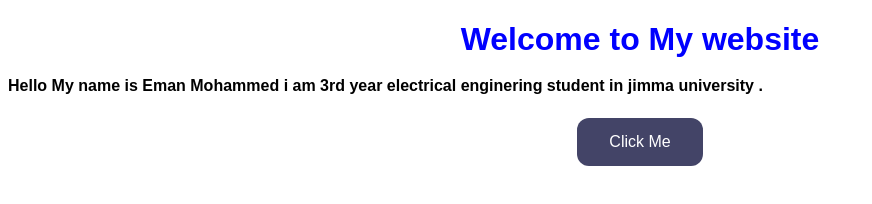
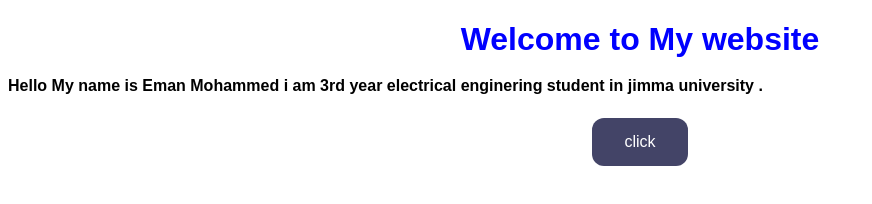
Before and after one commit to Emhasorp/Moge, a plain HTML site: page Index.html in a window 1280 px wide. Shown: the whole page, without its empty margins (0-872 px from the left). Drawn offline with Linux system fonts and the light colour scheme.

Commit message:
Update Index.html

```diff
--- a/Index.html
+++ b/Index.html
@@ -19,6 +19,6 @@
 <body>
     <p>Hello My name is Eman Mohammed i am 3rd year electrical enginering student in jimma university .</p>
 
-   <button class="styled-button">Click Me</button>
+   <button class="styled-button">click</button>
 </body>
 </html>
```
